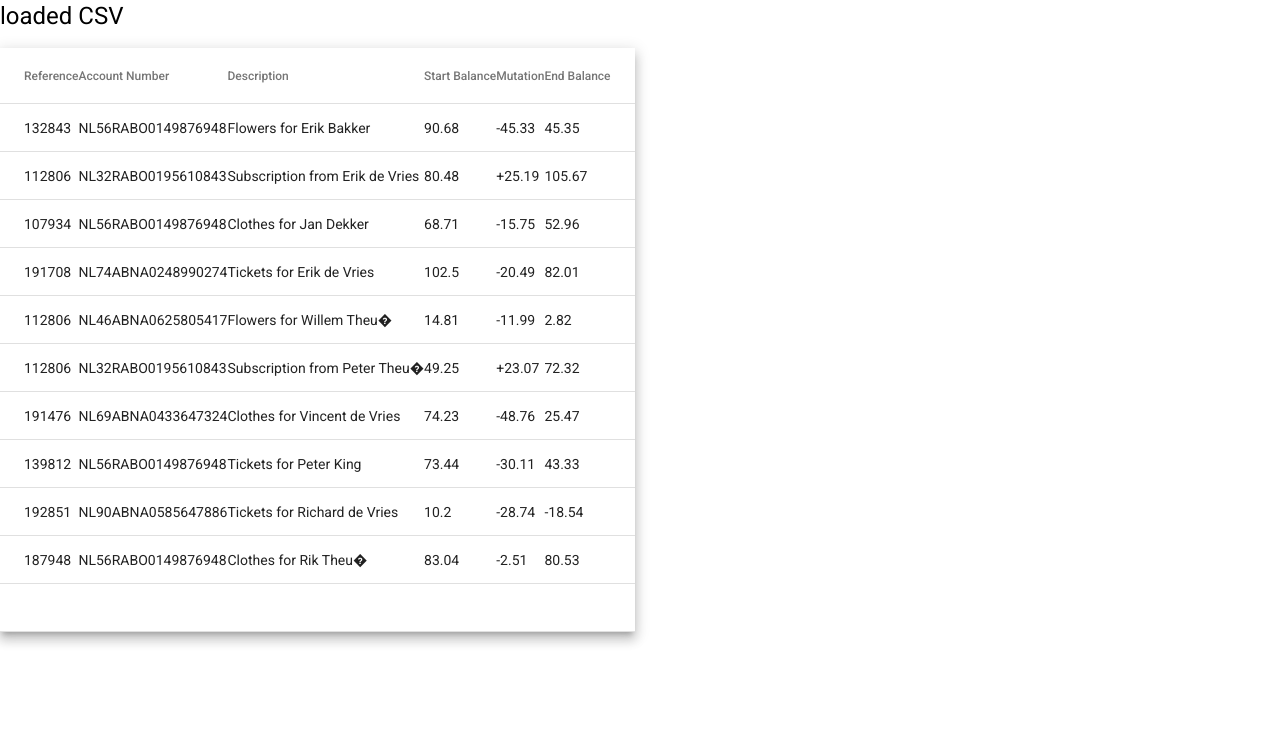
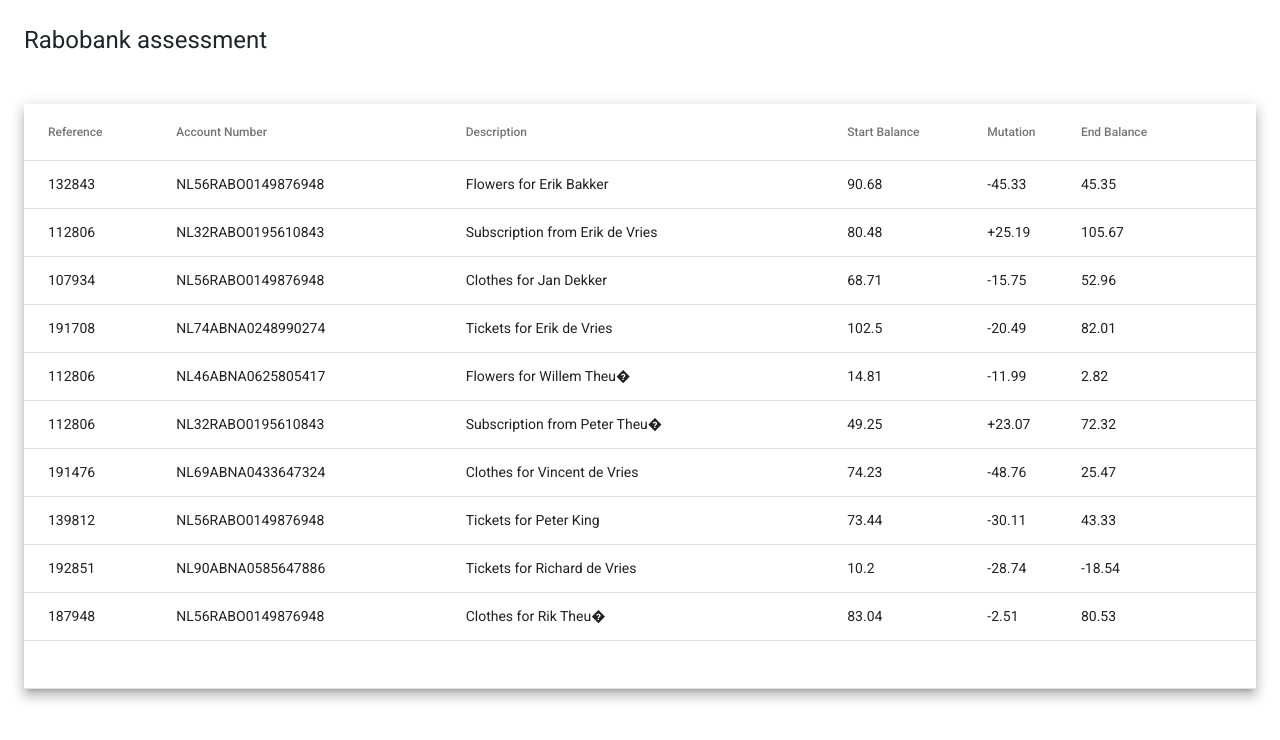
Before and after one commit to dwightjelee/rabobank-customer-statement-processor, an Angular app in the folder customer-statement-processor/: page / in a window 1280 px wide. Shown: the top 740 px of the page. Built offline with nearby package versions, Linux system fonts and the light colour scheme.

Commit message:
RB-03: install bootstrap, add basic html-layout

```diff
--- a/customer-statement-processor/package.json
+++ b/customer-statement-processor/package.json
@@ -20,6 +20,7 @@
     "@angular/platform-browser": "~12.2.0",
     "@angular/platform-browser-dynamic": "~12.2.0",
     "@angular/router": "~12.2.0",
+    "bootstrap": "^5.1.1",
     "rxjs": "~6.6.0",
     "tslib": "^2.3.0",
     "zone.js": "~0.11.4"
--- a/customer-statement-processor/src/app/app.component.html
+++ b/customer-statement-processor/src/app/app.component.html
@@ -1,5 +1,13 @@
-<div class="w-100">
-    <h1>loaded CSV</h1>
+<div class="h-100 p-4 container-fluid">
+    <div class="d-flex flex-column h-100">
+        <div class="row">
+            <div class="col-12">
+                <h1 class="m-0">Rabobank assessment</h1>
+            </div>
+        </div>
+
+        <div class="row my-5">
+            <div class="col-12">
                 <data-table
                     *ngIf="!!datasource"
                     [datasource]="datasource"
@@ -7,3 +15,6 @@
                 >
                 </data-table>
             </div>
+        </div>
+    </div>
+</div>
--- a/customer-statement-processor/src/styles.scss
+++ b/customer-statement-processor/src/styles.scss
@@ -1,4 +1,4 @@
-/* You can add global styles to this file, and also import other style files */
+@import "~bootstrap/dist/css/bootstrap.css";
 
 html, body { height: 100%; }
 body { margin: 0; font-family: Roboto, "Helvetica Neue", sans-serif; }
```
Also changed, not shown: 2 other files (tests, documents, lock files or other folders). Lines whose indentation alone changed are shown as unchanged.
